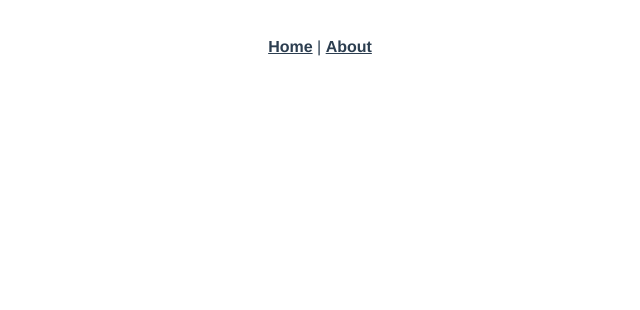
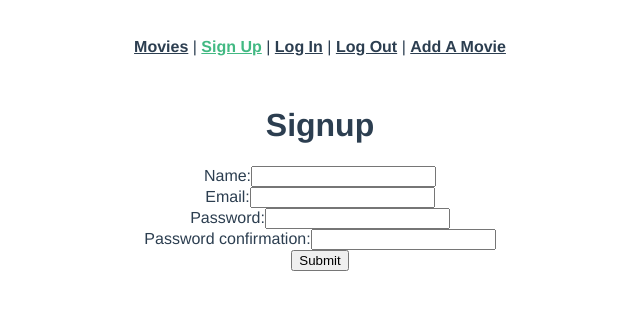
Before and after one commit to corrieleech/movie-frontend, a Vue app: page /signup in a window 1280 px wide. Before the commit this address had no page. Shown: the top 310 px of the page, without its empty margins (320-960 px from the left). Built offline with nearby package versions, Linux system fonts and the light colour scheme.

Commit message:
adds frontend authentication

```diff
--- a/src/App.vue
+++ b/src/App.vue
@@ -1,8 +1,14 @@
 <template>
   <div id="nav">
-    <router-link to="/">Home</router-link>
+    <router-link to="/movies">Movies</router-link>
     |
-    <router-link to="/about">About</router-link>
+    <router-link to="/signup">Sign Up</router-link>
+    |
+    <router-link to="/login">Log In</router-link>
+    |
+    <router-link to="/logout">Log Out</router-link>
+    |
+    <router-link to="/movies/new">Add A Movie</router-link>
   </div>
   <router-view />
 </template>
--- a/src/main.js
+++ b/src/main.js
@@ -5,4 +5,9 @@ import axios from "axios";
 
 axios.defaults.baseURL = process.env.NODE_ENV === "development" ? "http://localhost:3000" : "/";
 
+var jwt = localStorage.getItem("jwt");
+if (jwt) {
+  axios.defaults.headers.common["Authorization"] = `Bearer ${jwt}`;
+}
+
 createApp(App).use(router).mount("#app");
--- a/src/router/index.js
+++ b/src/router/index.js
@@ -1,19 +1,35 @@
 import { createRouter, createWebHistory } from "vue-router";
-import Home from "../views/Home.vue";
+import Movies from "../views/Movies.vue";
+import Signup from "../views/Signup.vue";
+import Login from "../views/Login.vue";
+import Logout from "../views/Logout.vue";
+import MoviesNew from "../views/MoviesNew.vue";
 
 const routes = [
   {
-    path: "/",
-    name: "Home",
-    component: Home,
+    path: "/movies",
+    name: "Movies",
+    component: Movies,
   },
   {
-    path: "/about",
-    name: "About",
-    // route level code-splitting
-    // this generates a separate chunk (about.[hash].js) for this route
-    // which is lazy-loaded when the route is visited.
-    component: () => import(/* webpackChunkName: "about" */ "../views/About.vue"),
+    path: "/signup",
+    name: "Signup",
+    component: Signup,
+  },
+  {
+    path: "/login",
+    name: "Login",
+    component: Login,
+  },
+  {
+    path: "/logout",
+    name: "Logout",
+    component: Logout,
+  },
+  {
+    path: "/movies/new",
+    name: "MoviesNew",
+    component: MoviesNew,
   },
 ];
 
--- a/src/views/About.vue
+++ /dev/null
@@ -1,5 +0,0 @@
-<template>
-  <div class="about">
-    <h1>This is an about page</h1>
-  </div>
-</template>
--- /dev/null
+++ b/src/views/Login.vue
@@ -0,0 +1,49 @@
+<script>
+import axios from "axios";
+
+export default {
+  data: function () {
+    return {
+      newSessionParams: {},
+      errors: [],
+    };
+  },
+  methods: {
+    submit: function () {
+      axios
+        .post("/sessions", this.newSessionParams)
+        .then((response) => {
+          axios.defaults.headers.common["Authorization"] = "Bearer " + response.data.jwt;
+          localStorage.setItem("jwt", response.data.jwt);
+          this.$router.push("/movies");
+        })
+        .catch((error) => {
+          console.log(error.response);
+          this.errors = ["Invalid email or password."];
+          this.email = "";
+          this.password = "";
+        });
+    },
+  },
+};
+</script>
+
+<template>
+  <div class="login">
+    <form v-on:submit.prevent="submit()">
+      <h1>Login</h1>
+      <ul>
+        <li v-for="error in errors" v-bind:key="error">{{ error }}</li>
+      </ul>
+      <div>
+        <label>Email:</label>
+        <input type="email" v-model="newSessionParams.email" />
+      </div>
+      <div>
+        <label>Password:</label>
+        <input type="password" v-model="newSessionParams.password" />
+      </div>
+      <input type="submit" value="Submit" />
+    </form>
+  </div>
+</template>
--- /dev/null
+++ b/src/views/Logout.vue
@@ -0,0 +1,15 @@
+<script>
+import axios from "axios";
+
+export default {
+  created: function () {
+    delete axios.defaults.headers.common["Authorization"];
+    localStorage.removeItem("jwt");
+    this.$router.push("/movies");
+  },
+};
+</script>
+
+<template>
+  <div class="logout"></div>
+</template>
--- a/src/views/Home.vue
+++ b/src/views/Movies.vue
@@ -4,7 +4,6 @@ import axios from "axios";
 export default {
   data: function () {
     return {
-      user_id: 1,
       movies: [],
       newMovieParams: {
         english: true,
@@ -70,10 +69,6 @@ export default {
 </script>
 
 <template>
-  <p>
-    User Id: (1 = Admin)
-    <input type="text" v-model="user_id" />
-  </p>
   <h1>Corz Movie Database</h1>
   <p>All the movies you will ever need to know.</p>
   <div class="home" align="left">
@@ -83,28 +78,6 @@ export default {
         <br />
         <button v-on:click="moviesShow(movie)">Additional Info</button>
       </h3>
-    </div>
-    <div>
-      <h2>Not Seeing What You Like?</h2>
-      <p>Add a movie to the database by entering the following details:</p>
-      <p>
-        Title:
-        <input type="text" v-model="newMovieParams.title" />
-      </p>
-      <p>
-        Year:
-        <input type="text" v-model="newMovieParams.year" />
-      </p>
-      <p>
-        Director:
-        <input type="text" v-model="newMovieParams.director" />
-      </p>
-      <p>
-        Plot:
-        <input type="text" v-model="newMovieParams.plot" />
-      </p>
-      <button v-on:click="moviesCreate()">Add Movie</button>
-      <br />
     </div>
     <dialog id="movie-details">
       <form method="dialog">
@@ -126,7 +99,7 @@ export default {
         <br />
         <button v-on:click="moviesUpdate(updateMovieParams)">Update</button>
         <button>Close</button>
-        <button v-if="user_id == 1" v-on:click="moviesDestroy(activeMovie)">Remove</button>
+        <button v-on:click="moviesDestroy(activeMovie)">Remove</button>
       </form>
     </dialog>
   </div>
--- /dev/null
+++ b/src/views/MoviesNew.vue
@@ -0,0 +1,51 @@
+<script>
+import axios from "axios";
+
+export default {
+  data: function () {
+    return {
+      newMovieParams: {
+        english: true,
+      },
+    };
+  },
+  methods: {
+    moviesCreate: function () {
+      axios
+        .post("/movies", this.newMovieParams)
+        .then((response) => {
+          console.log(response.data);
+          this.$router.push("/movies");
+        })
+        .catch((error) => {
+          console.log(error.response);
+        });
+    },
+  },
+};
+</script>
+
+<template>
+  <h1>Not Seeing What You Like?</h1>
+  <div class="movies-new">
+    <p>Add a movie to the database by entering the following details:</p>
+    <p>
+      Title:
+      <input type="text" v-model="newMovieParams.title" />
+    </p>
+    <p>
+      Year:
+      <input type="text" v-model="newMovieParams.year" />
+    </p>
+    <p>
+      Director:
+      <input type="text" v-model="newMovieParams.director" />
+    </p>
+    <p>
+      Plot:
+      <input type="text" v-model="newMovieParams.plot" />
+    </p>
+    <button v-on:click="moviesCreate()">Add Movie</button>
+    <br />
+  </div>
+</template>
--- /dev/null
+++ b/src/views/Signup.vue
@@ -0,0 +1,53 @@
+<script>
+import axios from "axios";
+
+export default {
+  data: function () {
+    return {
+      newUserParams: {},
+      errors: [],
+    };
+  },
+  methods: {
+    submit: function () {
+      axios
+        .post("/users", this.newUserParams)
+        .then((response) => {
+          console.log(response.data);
+          this.$router.push("/login");
+        })
+        .catch((error) => {
+          this.errors = error.response.data.errors;
+        });
+    },
+  },
+};
+</script>
+
+<template>
+  <div class="signup">
+    <form v-on:submit.prevent="submit()">
+      <h1>Signup</h1>
+      <ul>
+        <li v-for="error in errors" v-bind:key="error">{{ error }}</li>
+      </ul>
+      <div>
+        <label>Name:</label>
+        <input type="text" v-model="newUserParams.name" />
+      </div>
+      <div>
+        <label>Email:</label>
+        <input type="email" v-model="newUserParams.email" />
+      </div>
+      <div>
+        <label>Password:</label>
+        <input type="password" v-model="newUserParams.password" />
+      </div>
+      <div>
+        <label>Password confirmation:</label>
+        <input type="password" v-model="newUserParams.password_confirmation" />
+      </div>
+      <input type="submit" value="Submit" />
+    </form>
+  </div>
+</template>
```
